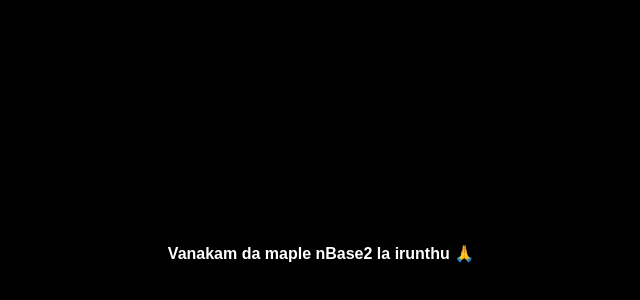
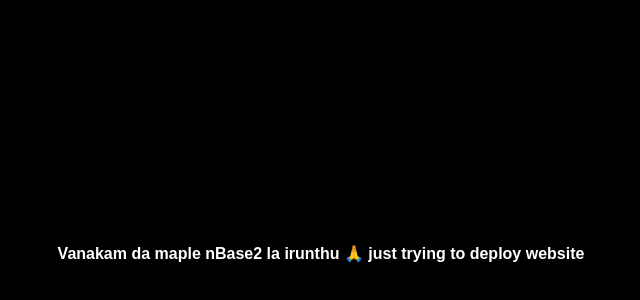
Before and after one commit to jai2992/dev-tools, a Next.js app: page / in a window 1280 px wide. Shown: the part 146-446 px from the top of the page, without its empty margins (319-959 px from the left). Built offline with nearby package versions, Linux system fonts and the light colour scheme.

Commit message:
changes to page

```diff
--- a/src/app/page.tsx
+++ b/src/app/page.tsx
@@ -3,6 +3,7 @@
   return (
     <div className="flex h-screen w-screen font-bold text-white bg-black justify-center items-center">
       Vanakam da maple nBase2 la irunthu 🙏
+      just trying to deploy website
     </div>
   );
 }
```
